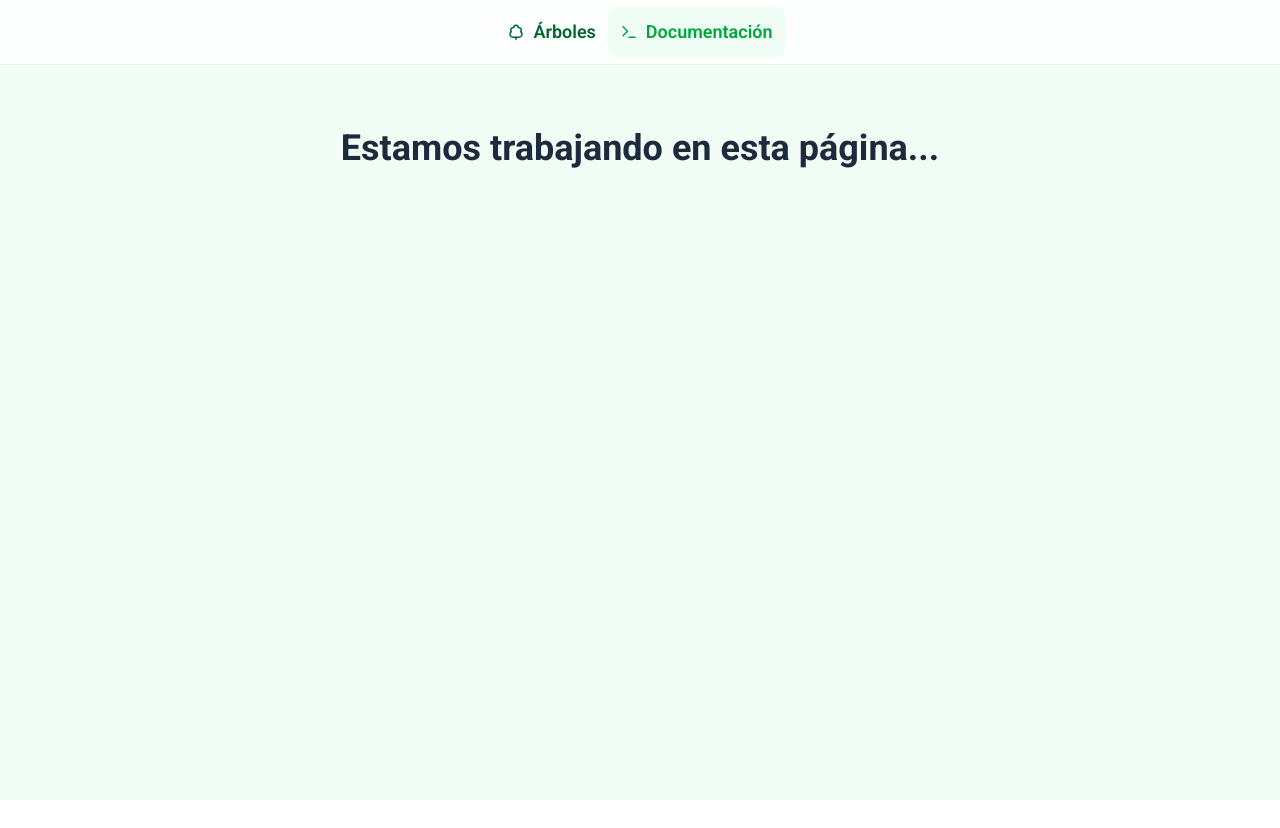
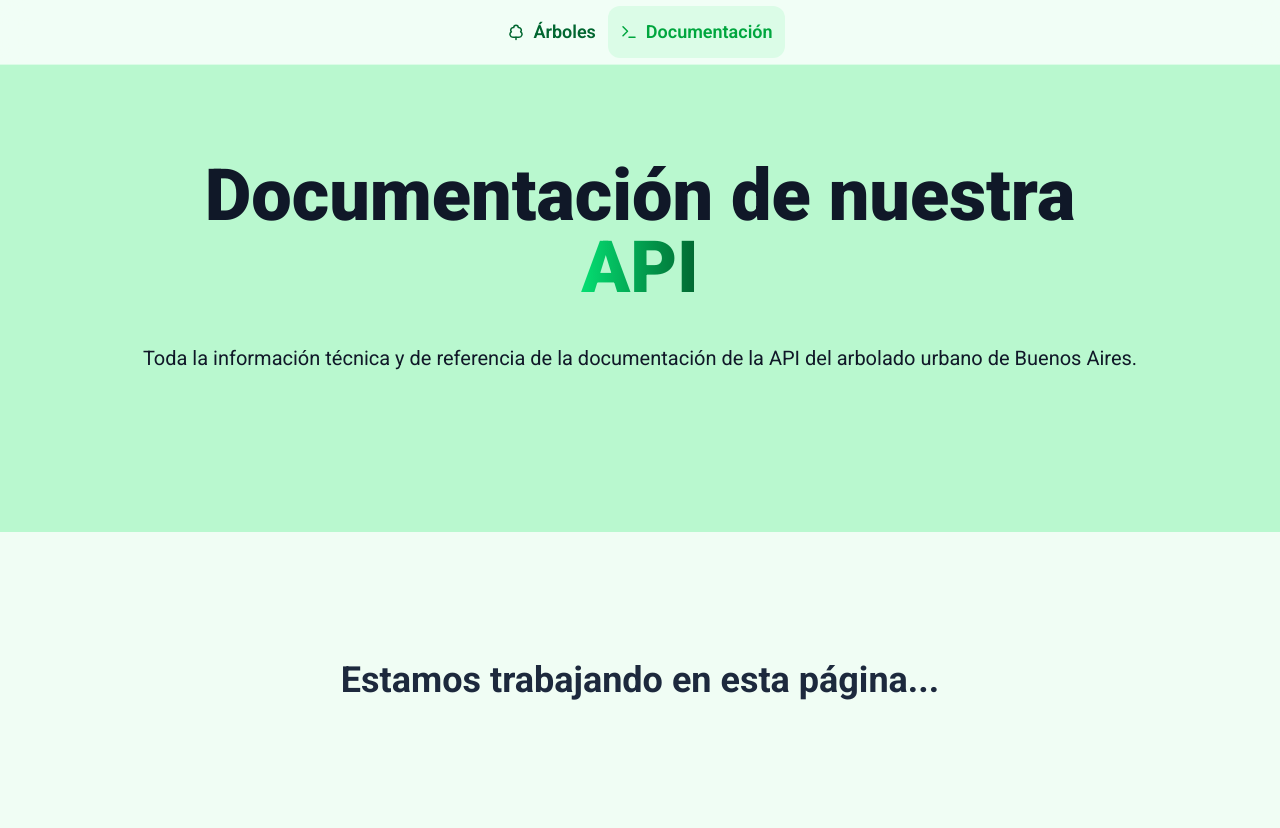
Before and after one commit to pablokreick/arboles_buenos_aires, a React (Vite) app: page /documentation in a window 1280 px wide. Before the commit the page ends 800 px from the top, so only its background shows below. Built offline with nearby package versions, Linux system fonts and the light colour scheme.

Commit message:
refactor: make Header component reusable and update texts

```diff
--- a/src/components/common/TreeDetail.jsx
+++ b/src/components/common/TreeDetail.jsx
@@ -13,7 +13,7 @@ const TreeDetail = ({ tree, onClose }) => {
 	const getSidewalkRange = (range) => (Array.isArray(range) ? `${range[0]}m - ${range[1]}m` : `${range}m`);
 
 	return createPortal(
-		<div className="fixed inset-0 z-[1000] flex justify-center items-center">
+		<div className="fixed inset-0 z-[1000] flex justify-center items-center selection:bg-green-100">
 			<div className="absolute inset-0 bg-black/40 backdrop-blur-sm transition-opacity" onClick={onClose}></div>
 			<div className="w-full max-w-4xl bg-white rounded-2xl shadow-2xl overflow-hidden relative max-h-[90vh] flex flex-col">
 				{/* HEADER */}
@@ -39,7 +39,7 @@ const TreeDetail = ({ tree, onClose }) => {
 						{/* LEFT COLUMN */}
 						<div className="space-y-6">
 							{/* ORNAMENTAL VALUE */}
-							<div className="bg-purple-50 p-6 rounded-xl border border-purple-100">
+							<div className="bg-purple-50 p-6 rounded-xl border border-purple-100 selection:bg-purple-300">
 								<SectionTitle text="Valor Ornamental" icon={<Palette className="w-4 h-4" />} color="text-purple-800" uppercase={false} />
 								<p className="text-purple-900/80 text-sm mb-3 leading-relaxed">{tree.ornamental_value.description}</p>
 								<div className="flex flex-wrap gap-2">
--- a/src/components/layout/Header.jsx
+++ b/src/components/layout/Header.jsx
@@ -1,16 +1,10 @@
 import Navbar from "./Navbar";
 
-const Header = () => {
+const Header = ({ children }) => {
 	return (
 		<header>
 			<Navbar />
-			<div className="text-center pt-20 pb-40">
-				<h1 className="text-4xl md:text-7xl text-gray-900 font-black">
-					Especies permitidas en <br />
-					<span className="text-transparent bg-linear-to-r from-green-400 to-green-800 bg-clip-text">CABA</span>
-				</h1>
-				<p className="text-lg md:text-xl text-gray-500 mt-10">Api pública y guía de referencia para el arbolado en las veredas de la ciudad de Buenos Aires.</p>
-			</div>
+			<div className="text-center pt-40 pb-40 bg-green-200">{children}</div>
 		</header>
 	);
 };
--- a/src/components/layout/Navbar.jsx
+++ b/src/components/layout/Navbar.jsx
@@ -12,7 +12,7 @@ const Navbar = () => {
 								to="/"
 								className={({ isActive }) =>
 									`text-lg font-semibold p-3 duration-300 transition-all flex items-center gap-2 hover:text-green-400 ${
-										isActive ? "text-green-600  bg-green-50 rounded-xl" : "text-green-800"
+										isActive ? "text-green-600  bg-green-100 rounded-xl" : "text-green-800"
 									}`
 								}
 							>
@@ -24,7 +24,7 @@ const Navbar = () => {
 								to="/documentation"
 								className={({ isActive }) =>
 									`text-lg font-semibold p-3 duration-300 transition-all flex items-center gap-2 hover:text-green-400 ${
-										isActive ? "text-green-600  bg-green-50 rounded-xl" : "text-green-800"
+										isActive ? "text-green-600  bg-green-100 rounded-xl" : "text-green-800"
 									}`
 								}
 							>
--- a/src/pages/Documentation.jsx
+++ b/src/pages/Documentation.jsx
@@ -1,11 +1,17 @@
-import Navbar from "../components/layout/Navbar";
+import Header from "../components/layout/Header";
 
 const Documentation = () => {
 	return (
-		<div className="min-h-screen bg-green-50 text-slate-800 font-text selection:bg-green-200">
-			<header>
-				<Navbar />
-			</header>
+		<div className="min-h-screen bg-green-50 text-slate-800 font-text selection:bg-green-300">
+			<Header>
+				<h1 className="text-4xl md:text-7xl text-gray-900 font-black">
+					Documentación de nuestra <br />
+					<span className="text-transparent bg-linear-to-r from-green-400 to-green-800 bg-clip-text">API</span>
+				</h1>
+				<p className="text-lg md:text-xl text-gray-900 mt-10">
+					Toda la información técnica y de referencia de la documentación de la API del arbolado urbano de Buenos Aires.
+				</p>
+			</Header>
 			<div id="trees" className="max-w-7xl px-4 lg:px-40 mx-auto">
 				<main className="py-16">
 					<h1 className="text-2xl md:text-4xl text-slate-800 text-center py-16">Estamos trabajando en esta página...</h1>
--- a/src/pages/Home.jsx
+++ b/src/pages/Home.jsx
@@ -23,8 +23,14 @@ const Home = () => {
 	};
 
 	return (
-		<div className="min-h-screen bg-green-50 text-slate-800 font-text selection:bg-green-200">
-			<Header />
+		<div className="min-h-screen bg-green-50 text-slate-800 font-text selection:bg-green-300">
+			<Header>
+				<h1 className="text-4xl md:text-7xl text-gray-900 font-black">
+					Especies de árboles permitidas en <br />
+					<span className="text-transparent bg-linear-to-r from-green-400 to-green-800 bg-clip-text">CABA</span>
+				</h1>
+				<p className="text-lg md:text-xl text-gray-900 mt-10">Conocé los árboles de las veredas porteñas: API abierta y guía completa.</p>
+			</Header>
 			<div className="max-w-7xl px-4 lg:px-40 mx-auto">
 				<main className="py-16">
 					<div className="py-10">
```
